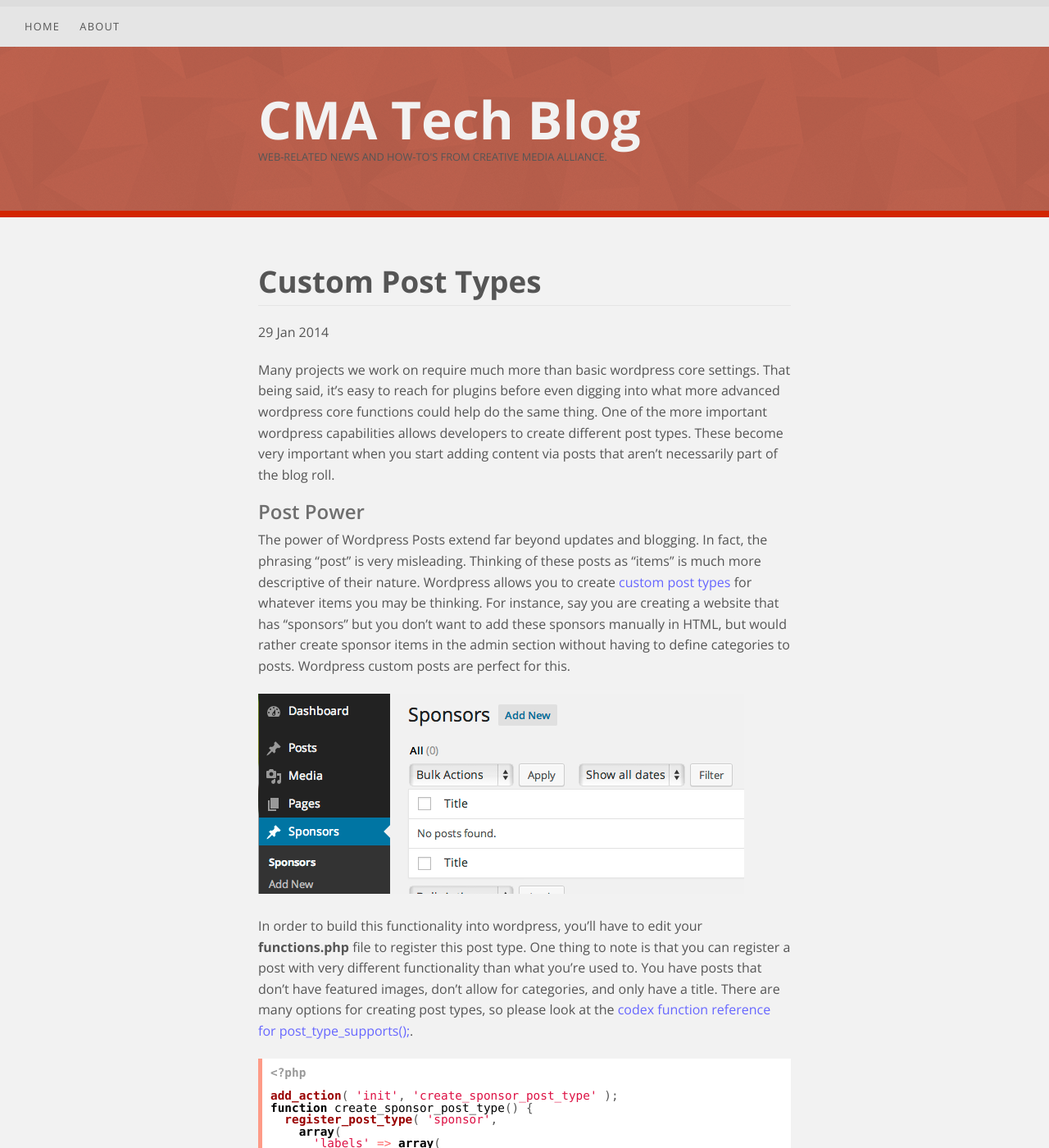
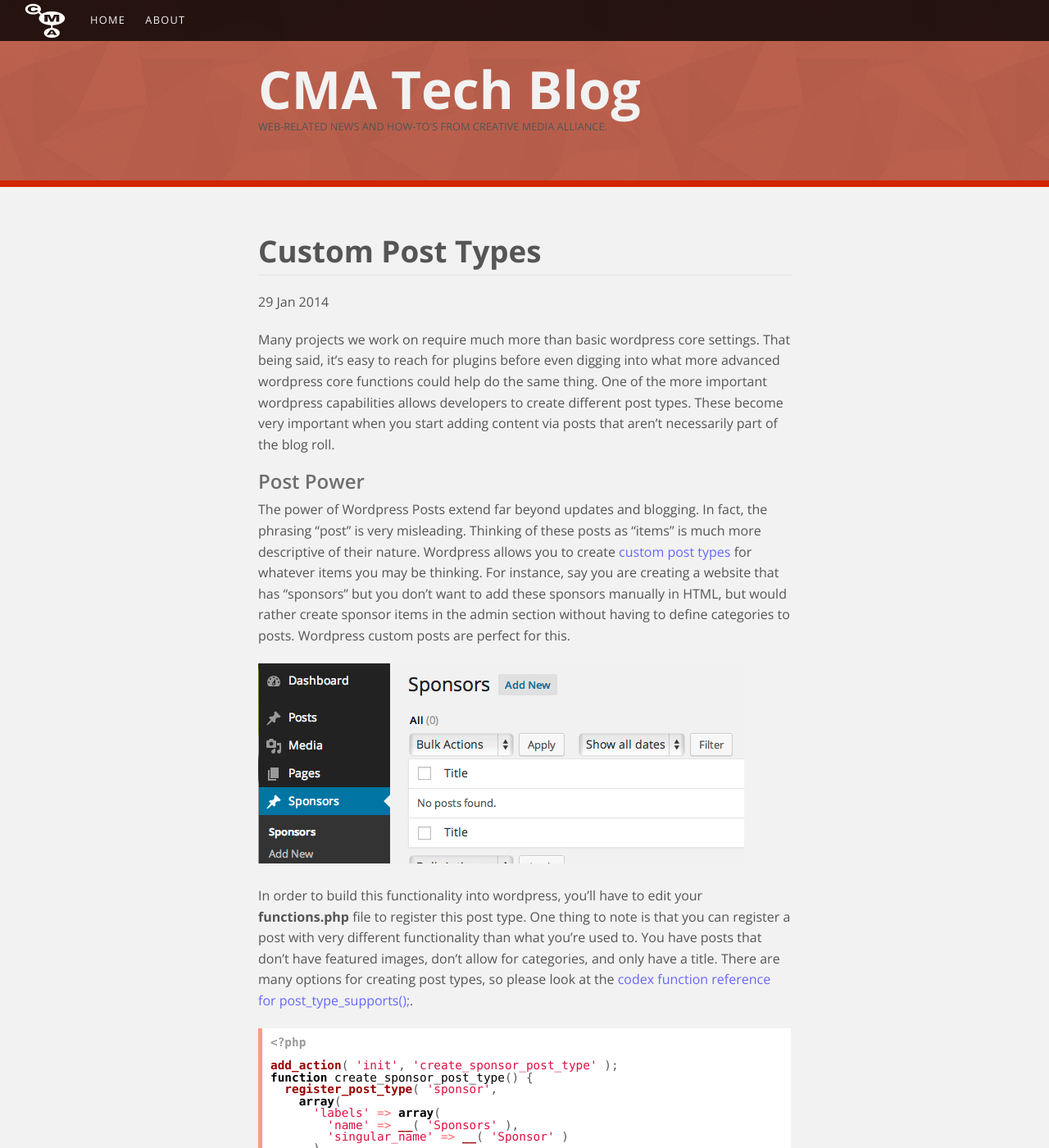
Before and after one commit to cmaseattle/cmaseattle.github.io, a Jekyll site: the page built from index.html, in a window 1280 px wide and 1400 px high. Shown: the whole window at 82% size. Built offline with Jekyll 4.4.1, drawn with Linux system fonts in a browser that asks for light colours.

Commit message:
logo and new nav

```diff
--- a/_includes/head.html
+++ b/_includes/head.html
@@ -19,6 +19,7 @@
 <body>
 
 <nav>
+	<img src="/images/logo-white.png">
 	<ul>
 	{% for weight in (1..10) %}
 	  {% for p in site.pages %}
--- a/css/main.css
+++ b/css/main.css
@@ -1,6 +1,5 @@
 @import url(http://fonts.googleapis.com/css?family=Open+Sans:300italic,400italic,600italic,700italic,800italic,400,300,600,700,800);
 /* Initial Imports */
-/* your mixins */
 /* your variables */
 /* colors */
 /* margins */
@@ -174,14 +173,26 @@
 }
 /* Style Sections */
 nav {
-  display: block;
+  position: fixed;
   width: 100%;
   text-align: left;
-  background: #e5e5e5;
-  border-top: 8px solid #dddddd;
+  background: rgba(0, 0, 0, 0.2);
+  -webkit-transition: 0.8s;
+  -moz-transition: 0.8s;
+  -ms-transition: 0.8s;
+  -o-transition: 0.8s;
+  transition: 0.8s;
+}
+nav:hover {
+  background: rgba(0, 0, 0, 0.8);
+}
+nav img {
+  padding-left: 30px;
+  float: left;
 }
 nav ul {
   display: block;
+  float: left;
   padding: 15px 0 18px 30px;
 }
 nav ul li {
@@ -194,7 +205,7 @@
 nav ul li a {
   font-size: .8em;
   letter-spacing: .1em;
-  color: #555555;
+  color: #f2f2f2;
   text-transform: uppercase;
   text-decoration: none;
 }
@@ -205,7 +216,7 @@
   display: block;
   margin: auto;
   width: 100%;
-  padding: 60px 0;
+  padding: 80px 0 60px 0;
   background: #fe7154 url(../images/header-bg.png) repeat center center;
   text-align: left;
   border-bottom: 8px solid #d22501;
```
Also changed, not shown: images/logo-white.png (added).
